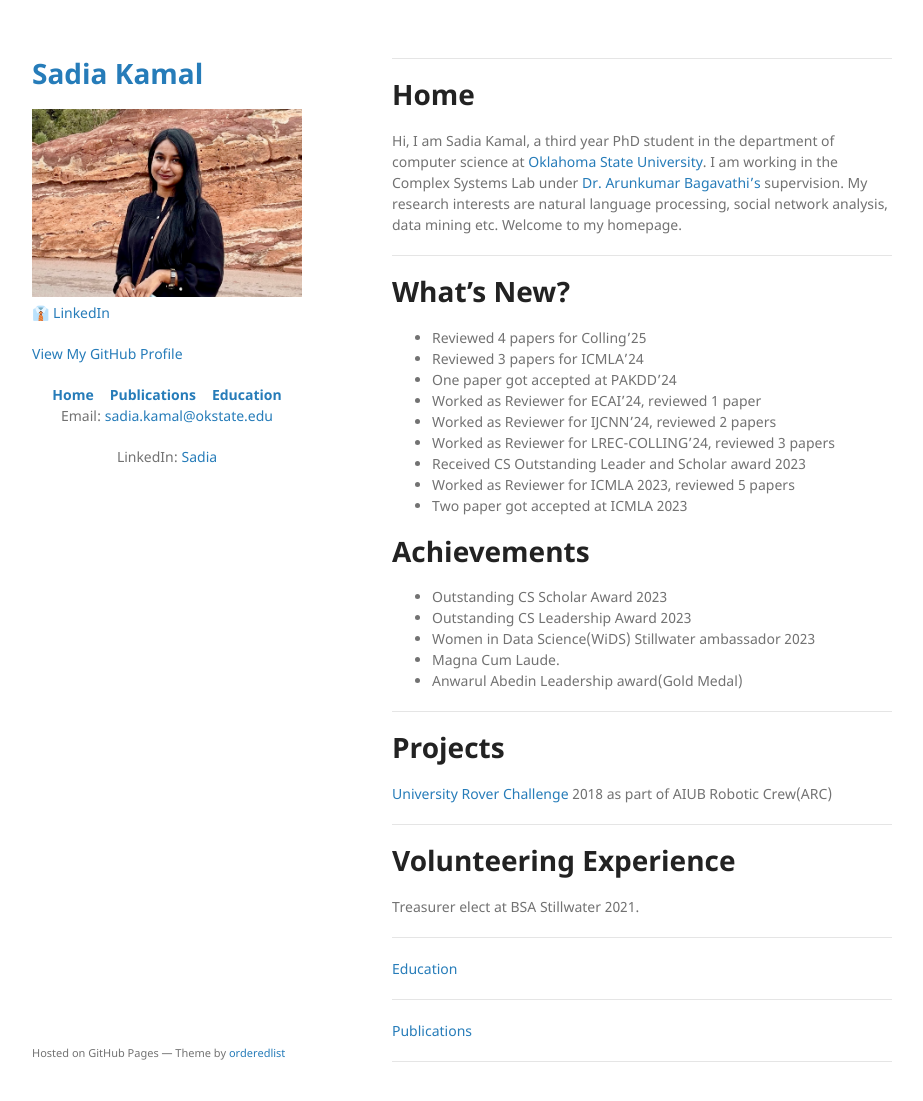
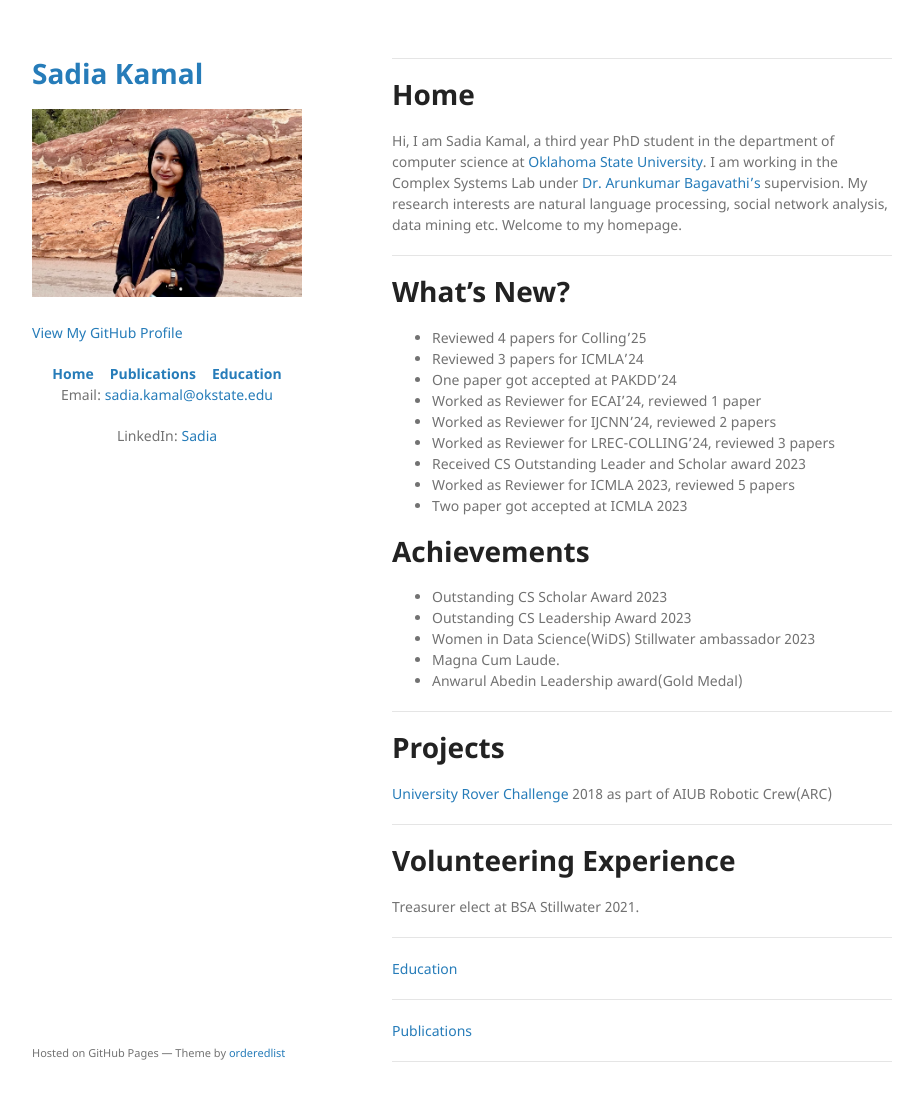
Before and after one commit to sadiakamal/sadiakamal.github.io, a Jekyll site: the page built from index.md, in a window 1280 px wide and 1132 px high. Shown: the top 1101 px of the window, without its empty margins (178-1101 px from the left). Built offline with Jekyll 4.4.1, drawn with Linux system fonts in a browser that asks for light colours; the repository's description, which GitHub fills in, is left out.

Commit message:
Update _config.yml

```diff
--- a/_config.yml
+++ b/_config.yml
@@ -1,6 +1,6 @@
 remote_theme: pages-themes/minimal@v0.2.0
 
-description: <a href="https://www.linkedin.com/in/sadia-kamal-9ba392171/">👔 LinkedIn</a>
+
 
 plugins:
 - jekyll-remote-theme # add this line to the plugins list if you already have one
```
